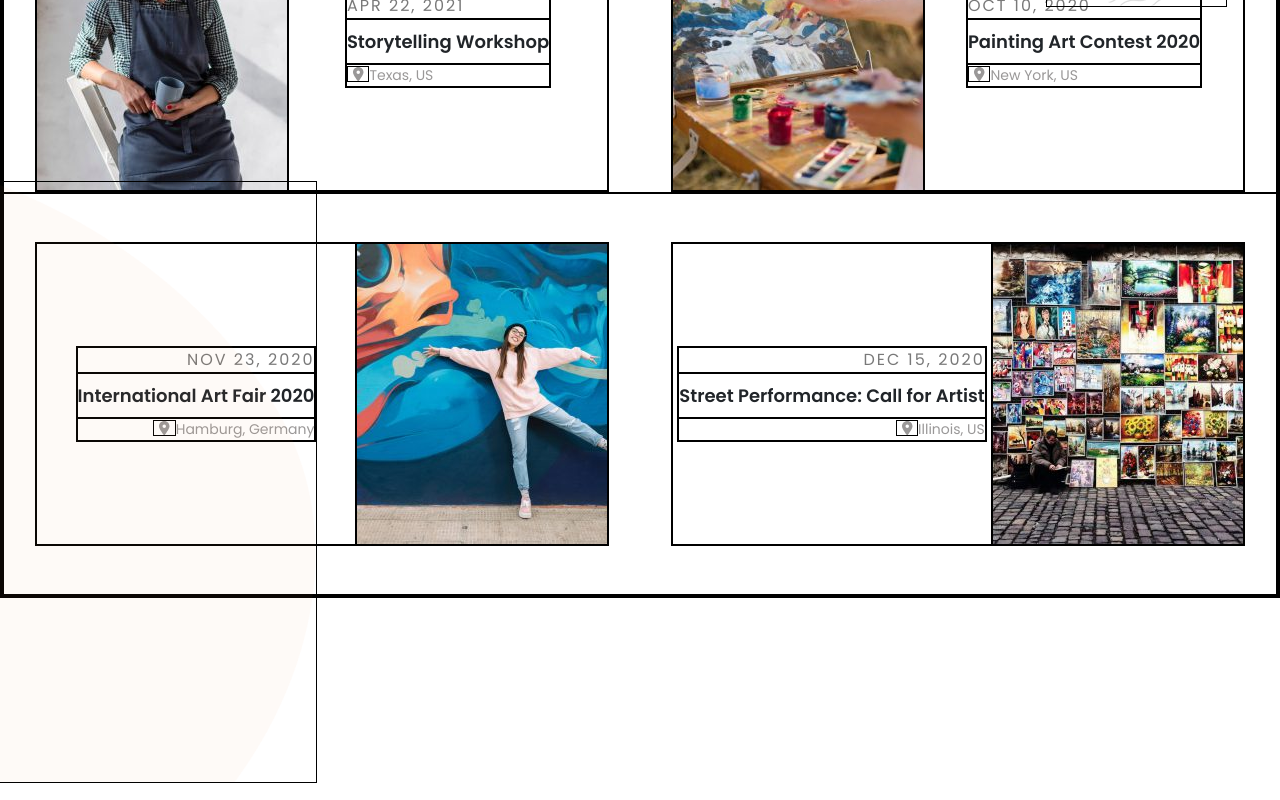
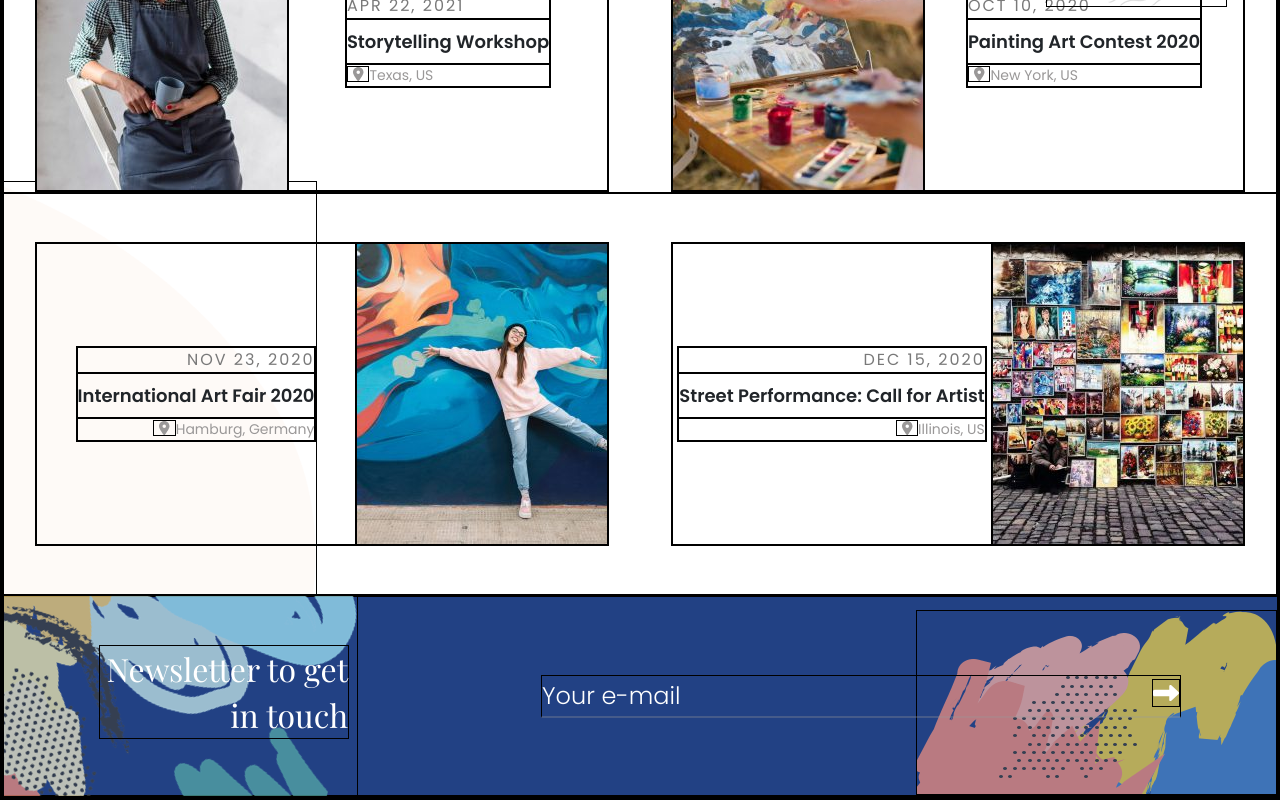
Before and after one commit to SimoMassaro52/proj-html-vuejs, a Vue app: page / in a window 1280 px wide. Shown: the part 7000-7800 px from the top of the page. Built offline with nearby package versions, Linux system fonts and the light colour scheme; a web font is replaced by a local one.

Commit message:
mail done

```diff
--- a/src/App.vue
+++ b/src/App.vue
@@ -2,19 +2,21 @@
   <div id="app">
     <Header />
     <Main />
+    <Footer />
   </div>
 </template>
 
 <script>
 import Header from './components/Header.vue'
 import Main from './components/Main.vue'
-
+import Footer from './components/Footer.vue'
 
 export default {
   name: 'App',
   components: {
     Header,
-    Main
+    Main,
+    Footer
   }
 }
 </script>
--- a/src/assets/style/global.scss
+++ b/src/assets/style/global.scss
@@ -1,6 +1,7 @@
 @import '~bootstrap/scss/bootstrap.scss';
 @import url('https://fonts.googleapis.com/css2?family=Poppins:wght@300;400;600&display=swap');
 @import url('https://fonts.googleapis.com/css2?family=Arizonia&display=swap');
+@import url('https://fonts.googleapis.com/css2?family=Playfair+Display&display=swap');
 
 *{
     box-sizing: border-box;
--- a/src/assets/style/variables.scss
+++ b/src/assets/style/variables.scss
@@ -8,3 +8,4 @@ $ice-cold: #b1e4f4;
 $hint-of-red: #f4f0ef;
 $malibu:#69a0fd;
 $dusty-gray:#9a9898;
+$bay-of-many: #224184;
--- a/src/components/Events.vue
+++ b/src/components/Events.vue
@@ -136,6 +136,7 @@ export default {
             transform: rotate(270deg);
             left: -150px;
             bottom: -50px;
+            z-index: -1;
         }
 
         #circle{
--- /dev/null
+++ b/src/components/Footer.vue
@@ -0,0 +1,15 @@
+<template>
+    <footer>
+
+    </footer>
+</template>
+
+<script>
+export default {
+    name:'Footer'
+}
+</script>
+
+<style>
+
+</style>
--- /dev/null
+++ b/src/components/Mail.vue
@@ -0,0 +1,83 @@
+<template>
+    <section id="mail" class="d-flex flex-row align-items-center justify-content-around">
+        <h3>Newsletter to get in touch</h3>
+        <form action="" class="d-flex justify-content-between">
+            <input type="email" id="email" name="email" placeholder="Your e-mail">
+            <button name="email" value="email"><i class="fas fa-long-arrow-alt-right"></i></button>
+        </form>
+        <!--BACKGROUND-->
+        <img id="left" src="@/assets/img/artist-shape-color-paint-top-left.png" alt="">
+        <img id="right" src="@/assets/img/artist-shape-color-paint-bottom-right.png" alt="">
+    </section>
+</template>
+
+<script>
+export default {
+    name: 'Mail'
+}
+</script>
+
+<style lang="scss" scoped>
+@import '@/assets/style/variables.scss';
+
+
+    #mail{
+        position: relative;
+        background-color: $bay-of-many;
+        color: white;
+        height: 200px;
+        z-index: 3;
+        h3{
+            width: 250px;
+            text-align: right;
+            line-height: 46px;
+            font-size: 32px;
+            font-family:'Playfair Display', serif;
+        }
+
+        form{
+            border-bottom: 2px solid rgb(154, 152, 152, 0.3);
+            width: 640px;
+        }
+
+        input[type=email]{
+            width: 90%;
+            height: 40px;
+            border: none;
+            color: white;
+            font-weight: 100;
+            background-color: transparent;
+            font-size: 24px;
+
+        }
+        input[type=email]::placeholder{
+            color: white;
+        }
+
+        input[type=email]:focus{
+            outline: none;
+        }
+
+        button{
+            font-size: 26px;
+            color: white;
+            border: none;
+            background-color: transparent;
+        }
+
+        /*BACKGROUND*/
+        #left{
+            position: absolute;
+            left: 0;
+            z-index: -1;
+        }
+
+        #right{
+            position: absolute;
+            right: 0;
+            bottom: 0;
+            z-index: -1;
+        }
+    }
+
+</style>
--- a/src/components/Main.vue
+++ b/src/components/Main.vue
@@ -8,6 +8,7 @@
         <Courses />
         <Articles />
         <Events />
+        <Mail />
     </main>
 </template>
 
@@ -20,6 +21,7 @@ import Slider from './Slider.vue'
 import Courses from './Courses.vue'
 import Articles from './Articles.vue'
 import Events from './Events.vue'
+import Mail from './Mail.vue'
 
 
 export default {
@@ -32,7 +34,8 @@ export default {
         Slider,
         Courses,
         Articles,
-        Events
+        Events,
+        Mail
     }
 }
 </script>
```
